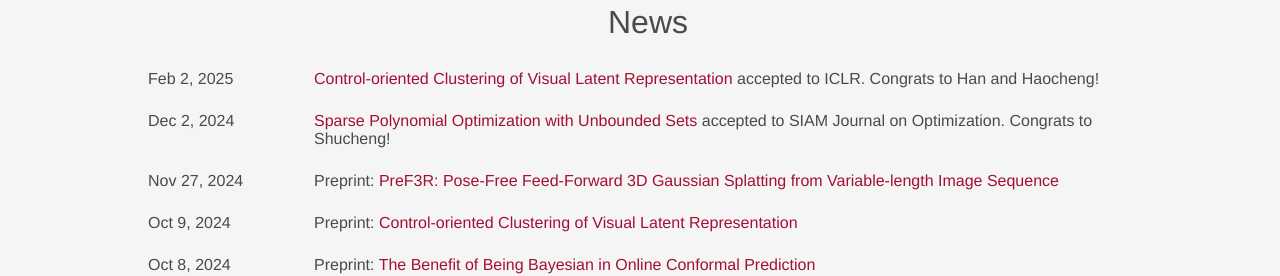
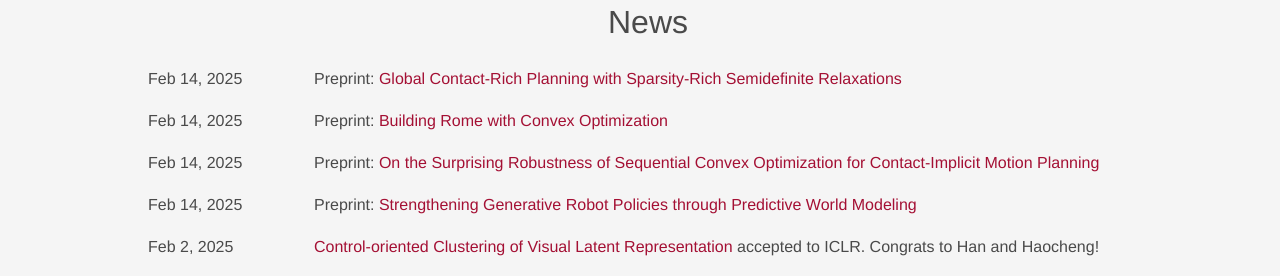
Before and after one commit to ComputationalRobotics/ComputationalRobotics.github.io, a React (Create React App) app: page / in a window 1280 px wide. Shown: the part 487-763 px from the top of the page. Built offline with nearby package versions, Linux system fonts and the light colour scheme.

Commit message:
update four papers in homepage

```diff
--- a/src/components/HomePage/RecentNews.js
+++ b/src/components/HomePage/RecentNews.js
@@ -4,6 +4,30 @@ import './RecentNews.css';
 // If you want to add to the news, just create dictionaries with keys 'date' (string), and 'content' (array of dictionaries).
 // If you want to add hyperlinks, just create dictionary with keys 'text' and 'link', otherwise just create text.
 const newsItems = [
+    {
+    date: 'Feb 14, 2025',
+    content: [
+      { text: 'Preprint: '},
+      { text: 'Global Contact-Rich Planning with Sparsity-Rich Semidefinite Relaxations', link: 'https://www.arxiv.org/abs/2502.02829'}
+    ],},
+    {
+    date: 'Feb 14, 2025',
+    content: [
+      { text: 'Preprint: '},
+      { text: 'Building Rome with Convex Optimization', link: 'https://arxiv.org/abs/2502.04640'}
+    ],},
+    {
+    date: 'Feb 14, 2025',
+    content: [
+      { text: 'Preprint: '},
+      { text: 'On the Surprising Robustness of Sequential Convex Optimization for Contact-Implicit Motion Planning', link: 'https://arxiv.org/abs/2502.01055'}
+    ],},
+    {
+      date: 'Feb 14, 2025',
+      content: [
+        { text: 'Preprint: '},
+        { text: 'Strengthening Generative Robot Policies through Predictive World Modeling', link: 'https://arxiv.org/abs/2502.00622'}
+      ],},
     {
     date: 'Feb 2, 2025',
     content: [
```
